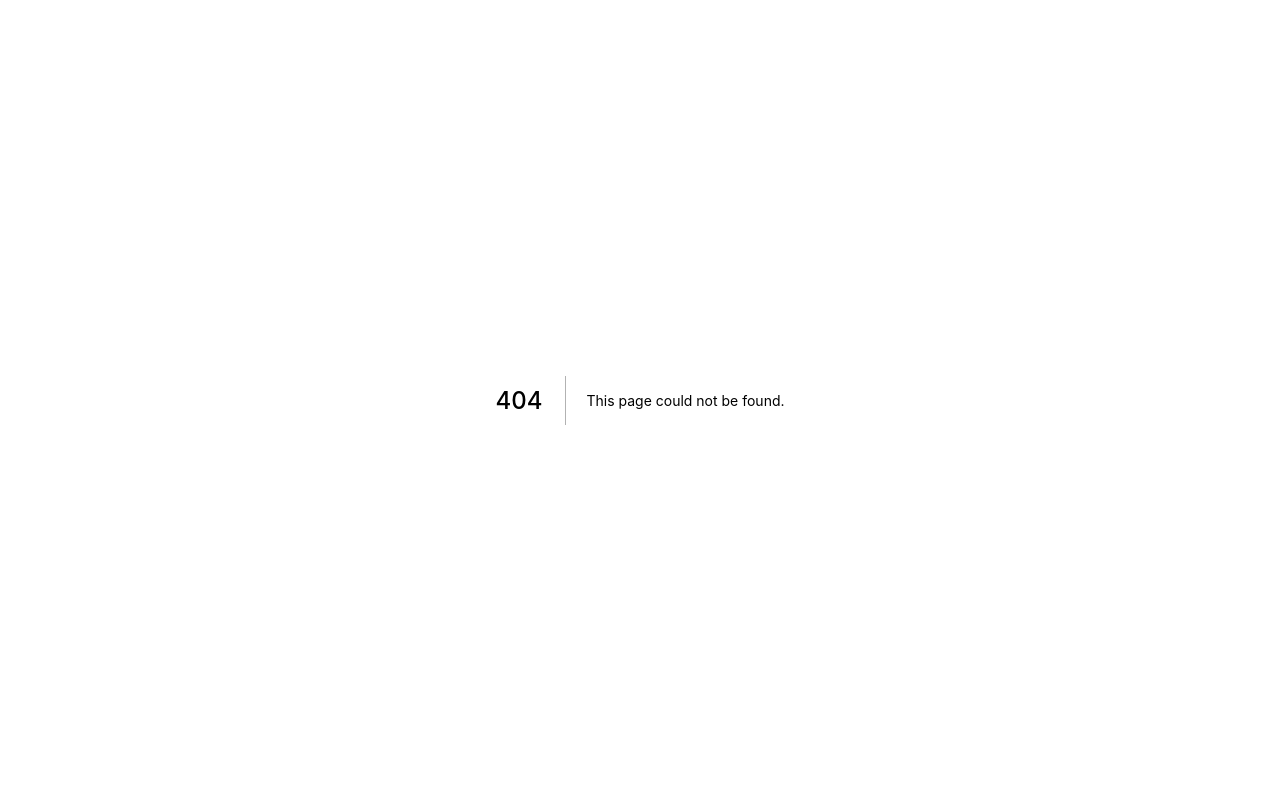
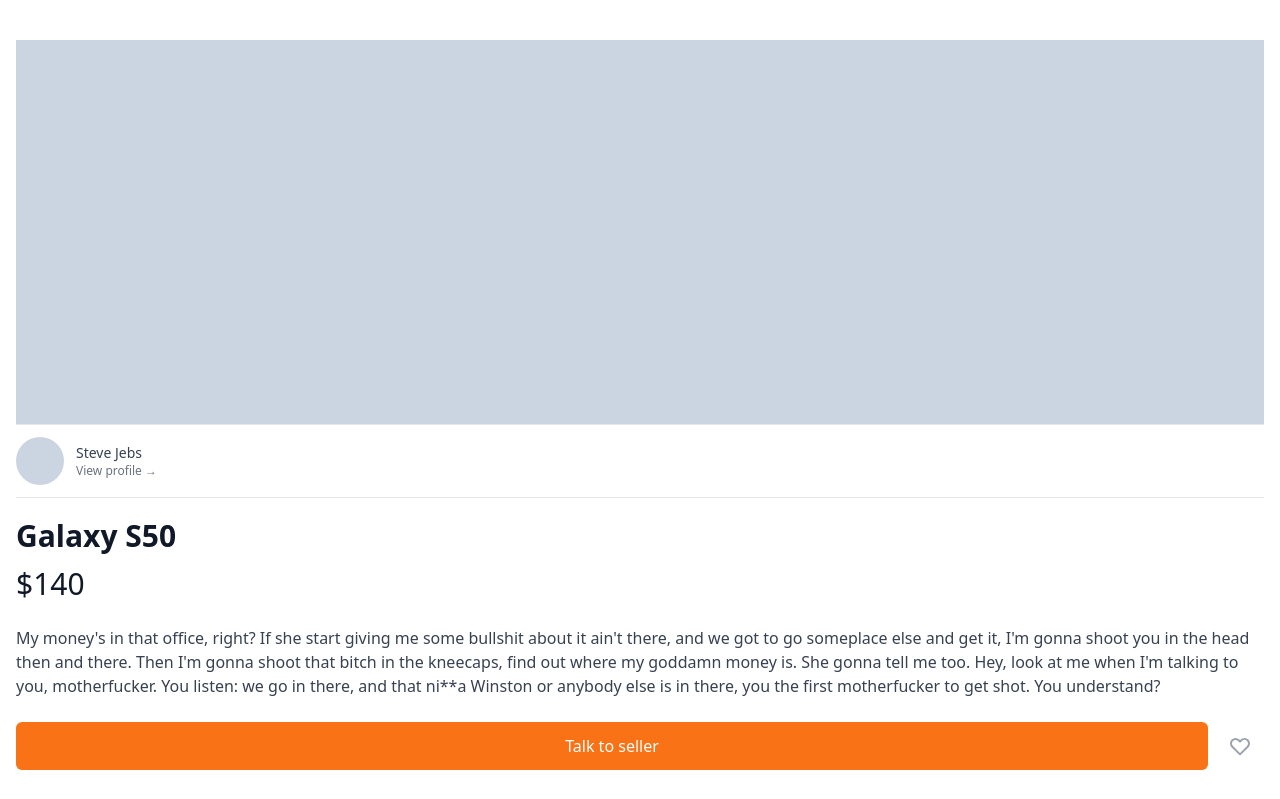
Before and after one commit to junghong0512/vintage-market, a Next.js app: page /items/1 in a window 1280 px wide. Before the commit this address had no page. Shown: the top 799 px of the page. Built offline with nearby package versions, Linux system fonts and the light colour scheme.

Commit message:
[UPDATE] #5.4 Item Detail Page

```diff
--- /dev/null
+++ b/pages/items/[id].tsx
@@ -0,0 +1,70 @@
+import type { NextPage } from 'next';
+
+const ItemDetail: NextPage = () => {
+  return (
+    <div className='px-4 py-10'>
+      <div className='mb-6'>
+        <div className='h-96 bg-slate-300' />
+        <div className='flex py-3 border-t border-b items-center space-x-3 cursor-pointer'>
+          <div className='w-12 h-12 rounded-full bg-slate-300' />
+          <div>
+            <p className='text-sm font-medium text-gray-700'>Steve Jebs</p>
+            <p className='text-xs font-medium text-gray-500'>
+              View profile &rarr;
+            </p>
+          </div>
+        </div>
+        <div className='mt-5'>
+          <h1 className='text-3xl font-bold text-gray-900'>Galaxy S50</h1>
+          <p className='text-3xl mt-3 text-gray-900 block'>$140</p>
+          <p className='text-base my-6 text-gray-700'>
+            My money&apos;s in that office, right? If she start giving me some
+            bullshit about it ain&apos;t there, and we got to go someplace else
+            and get it, I&apos;m gonna shoot you in the head then and there.
+            Then I&apos;m gonna shoot that bitch in the kneecaps, find out where
+            my goddamn money is. She gonna tell me too. Hey, look at me when
+            I&apos;m talking to you, motherfucker. You listen: we go in there,
+            and that ni**a Winston or anybody else is in there, you the first
+            motherfucker to get shot. You understand?
+          </p>
+          <div className='flex items-center justify-between space-x-2'>
+            <button className='flex-1 bg-orange-500 text-white py-3 font-medium rounded-md focus:outline-none focus:ring-2 focus:ring-offset-2 focus:ring-orange-500 hover:bg-orange-600 transition-colors'>
+              Talk to seller
+            </button>
+            <button className='p-3 rounded-md flex items-center justify-center text-gray-400 hover:bg-gray-100 hover:text-gray-500'>
+              <svg
+                className='h-6 w-6'
+                xmlns='http://www.w3.org/2000/svg'
+                fill='none'
+                viewBox='0 0 24 24'
+                stroke='currentColor'
+                aria-hidden='true'
+              >
+                <path
+                  strokeLinecap='round'
+                  strokeLinejoin='round'
+                  strokeWidth='2'
+                  d='M4.318 6.318a4.5 4.5 0 000 6.364L12 20.364l7.682-7.682a4.5 4.5 0 00-6.364-6.364L12 7.636l-1.318-1.318a4.5 4.5 0 00-6.364 0z'
+                />
+              </svg>
+            </button>
+          </div>
+        </div>
+      </div>
+      <div>
+        <h2 className='text-2xl font-bold text-gray-900'>Similar items</h2>
+        <div className='mt-6 grid grid-cols-2 gap-4'>
+          {[1, 2, 3, 4, 5, 6].map((_, i) => (
+            <div key={i}>
+              <div className='h-56 w-full mb-4 bg-slate-300' />
+              <h3 className='text-gray-700 -mb-1'>Galaxy S60</h3>
+              <span className='text-sm font-medium text-gray-900'>$6</span>
+            </div>
+          ))}
+        </div>
+      </div>
+    </div>
+  );
+};
+
+export default ItemDetail;
```
